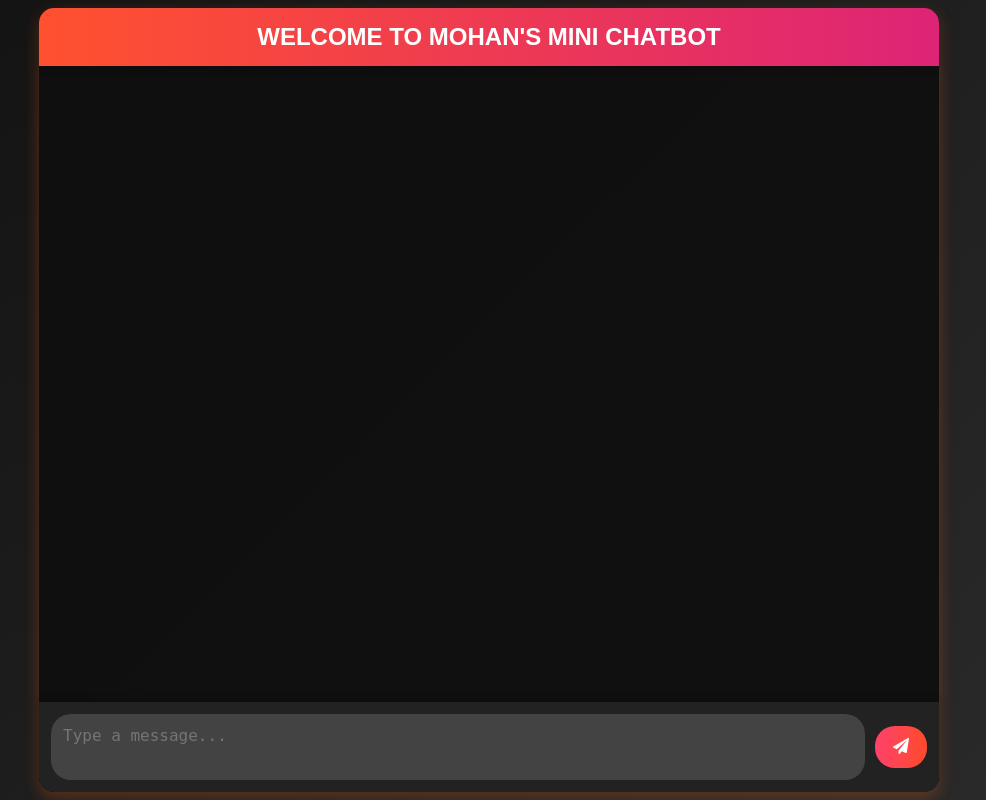
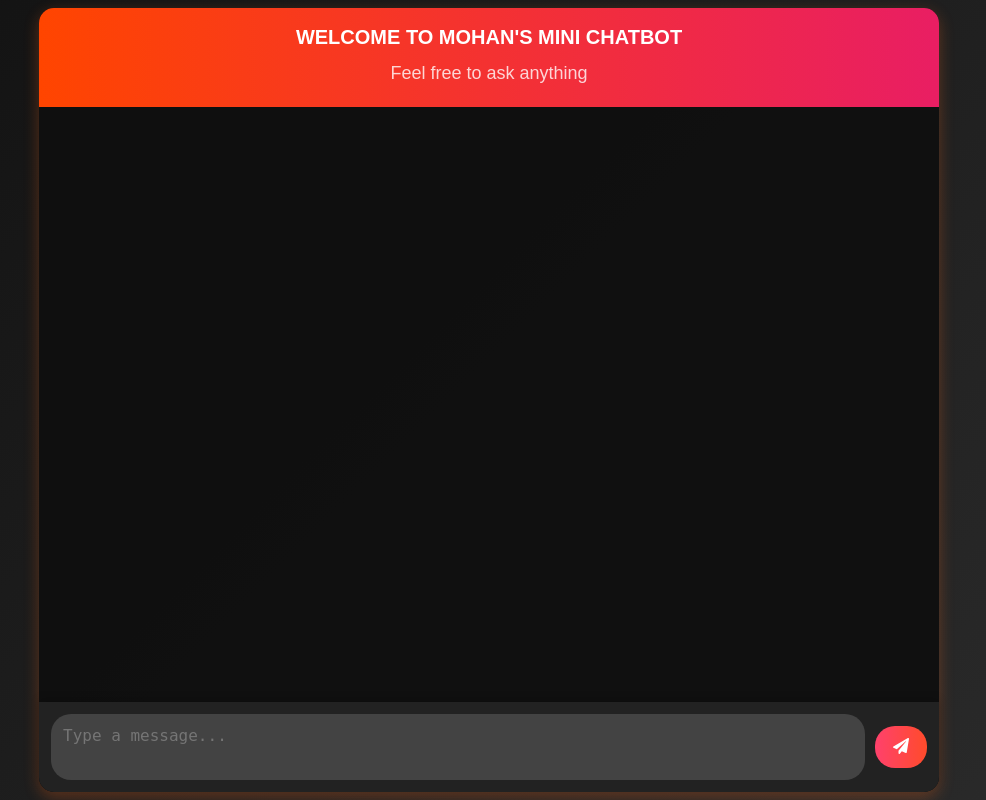
Before and after one commit to MOHANSAI2810/Mohan-Mini-ChatBot, a Flask app: page / in a window 1280 px wide. Shown: the whole page, without its empty margins (151-1137 px from the left). Run offline with Flask 3, Linux system fonts and the light colour scheme.

Commit message:
updated code

```diff
--- /dev/null
+++ b/requirements.txt
@@ -0,0 +1,4 @@
+Flask==3.0.0
+gunicorn==21.2.0
+requests==2.31.0
+openai==1.2.3
--- a/static/style.css
+++ b/static/style.css
@@ -25,14 +25,21 @@ body {
 /* Chat header */
 .chat-header {
     text-align: center;
-    padding: 15px;
-    font-size: 24px;
+    padding: 5px;
+    font-size: 10px;
     font-weight: bold;
-    background: linear-gradient(90deg, #ff512f, #dd2476);
+    background: linear-gradient(to right, #ff4500, #e91e63);
     color: white;
     border-top-left-radius: 15px;
     border-top-right-radius: 15px;
-    box-shadow: 0px 3px 8px rgba(0, 0, 0, 0.2);
+}
+
+/* Subheading below the title */
+.subheading {
+    font-size: 18px;
+    font-weight: normal;
+    margin-top: 5px;
+    color: rgba(255, 255, 255, 0.8); /* Slightly lighter text */
 }
 
 /* Chat box */
--- a/templates/index.html
+++ b/templates/index.html
@@ -9,7 +9,11 @@
 </head>
 <body>
     <div class="chat-container">
-        <div class="chat-header">WELCOME TO MOHAN'S MINI CHATBOT</div>
+        <div class="chat-header">
+            <h1>WELCOME TO MOHAN'S MINI CHATBOT</h1>
+            <p class="subheading">Feel free to ask anything</p>
+        </div>
+
         <div class="chat-box" id="chat-box"></div>
         <div class="input-container">
             <textarea id="user-input" placeholder="Type a message..."></textarea>
```
